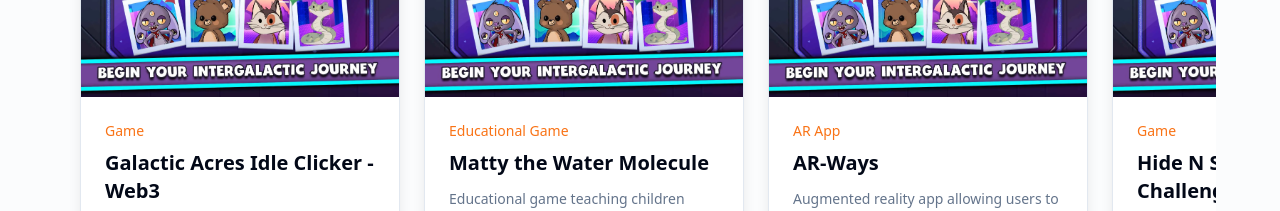
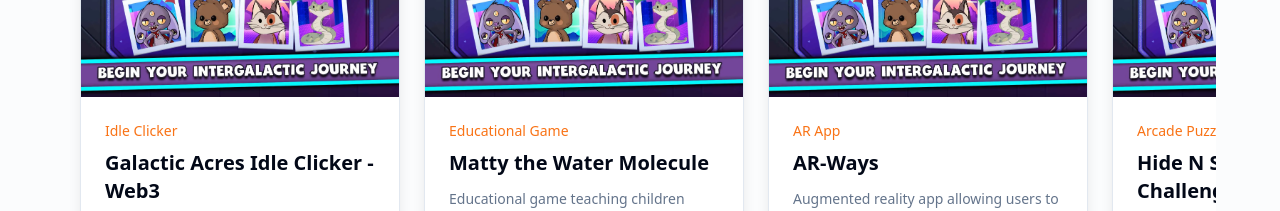
Before and after one commit to nadeem-shahzad/crafted-game-folio, a React (Vite) app: page / in a window 1280 px wide. Shown: the part 5440-5651 px from the top of the page. Built offline with nearby package versions, Linux system fonts and the light colour scheme.

Commit message:
-- Genre Update

```diff
--- a/src/components/Projects.tsx
+++ b/src/components/Projects.tsx
@@ -14,7 +14,7 @@ const Projects = () => {
   const projects = [
       {
       title: "Galactic Acres Idle Clicker - Web3",
-      category: "Game",
+      category: "Idle Clicker",
       image: "/lovable-uploads/galactic-acres.png",
       description: "A Web3 idle simulation game set in space where players manage a sanctuary of alien species.",
       tags: ["Web3", "Simulation", "Idle", "Strategy"],
@@ -55,7 +55,7 @@ const Projects = () => {
 },
     {
   "title": "Hide N Seek - Hunt Challenge",
-  "category": "Game",
+  "category": "Arcade Puzzle",
   "image": "/lovable-uploads/galactic-acres.png",
   "description": "Classic hide and seek gameplay reimagined with object transformation and monster hunters.",
   "tags": ["Puzzle", "Action", "Multiplayer"],
@@ -65,7 +65,7 @@ const Projects = () => {
   }
 },{
   "title": "DIY Fidget Toy Maker",
-  "category": "Game",
+  "category": "Casual Simulation",
   "image": "/lovable-uploads/galactic-acres.png",
   "description": "Craft your own fidget toys in 3D for a relaxing and creative experience.",
   "tags": ["DIY", "Simulation", "ASMR"],
@@ -76,7 +76,7 @@ const Projects = () => {
 },
     {
   "title": "Pop It 3D DIY ASMR",
-  "category": "Game",
+  "category": "Casual Simulation",
   "image": "/lovable-uploads/galactic-acres.png",
   "description": "Pop fidget toys in 3D with satisfying ASMR sounds for stress relief and casual play.",
   "tags": ["ASMR", "Relaxation", "Casual"],
@@ -87,7 +87,7 @@ const Projects = () => {
 },
 {
   "title": "Hacker Simulator 3D",
-  "category": "Game",
+  "category": "Simulation",
   "image": "/lovable-uploads/galactic-acres.png",
   "description": "Become a virtual hacker in this simulator, mastering stealth and digital tactics.",
   "tags": ["Simulation", "Hacking", "Strategy"],
@@ -98,7 +98,7 @@ const Projects = () => {
 },
 {
   "title": "PC Simulator 3D",
-  "category": "Game",
+  "category": "Simulation",
   "image": "/lovable-uploads/galactic-acres.png",
   "description": "Learn PC building with realistic components, software installation, and troubleshooting.",
   "tags": ["Simulation", "Education", "Tech"],
@@ -109,7 +109,7 @@ const Projects = () => {
 },
 {
   "title": "House Flipper 3D - Home Design",
-  "category": "Game",
+  "category": "Simulation",
   "image": "/lovable-uploads/galactic-acres.png",
   "description": "Renovate, restore, and decorate homes in this simulation and puzzle-based house flipper game.",
   "tags": ["Simulation", "Puzzle", "Design"],
@@ -120,7 +120,7 @@ const Projects = () => {
 },
 {
   "title": "Clear the Parking Lot",
-  "category": "Puzzle Game",
+  "category": "Causal Puzzle",
   "image": "/lovable-uploads/galactic-acres.png",
   "description": "Use strategy to navigate your car out of a traffic jam without collisions.",
   "tags": ["Puzzle", "Strategy", "Casual"],
@@ -131,7 +131,7 @@ const Projects = () => {
 },
 {
   "title": "Sneaker Paint 3D",
-  "category": "Game",
+  "category": "Casual Simulation",
   "image": "/lovable-uploads/galactic-acres.png",
   "description": "Unleash your creativity by painting and customizing sneakers in this art simulation game.",
   "tags": ["Art", "Simulation", "Customization"],
@@ -142,7 +142,7 @@ const Projects = () => {
 },
 {
   "title": "Fill The Closet",
-  "category": "Game",
+  "category": "Casual Puzzle - Sort",
   "image": "/lovable-uploads/galactic-acres.png",
   "description": "Sort clothes by size, type, and color in this ASMR-inspired closet organizing game.",
   "tags": ["ASMR", "Sorting", "Relaxation"],
@@ -153,7 +153,7 @@ const Projects = () => {
 },
 {
   "title": "Glitter Color Adult Paint Book",
-  "category": "Game",
+  "category": "Color by Number",
   "image": "/lovable-uploads/galactic-acres.png",
   "description": "Color by number with glitter in this relaxing adult coloring book game.",
   "tags": ["Coloring", "Relaxation", "ASMR"],
```
